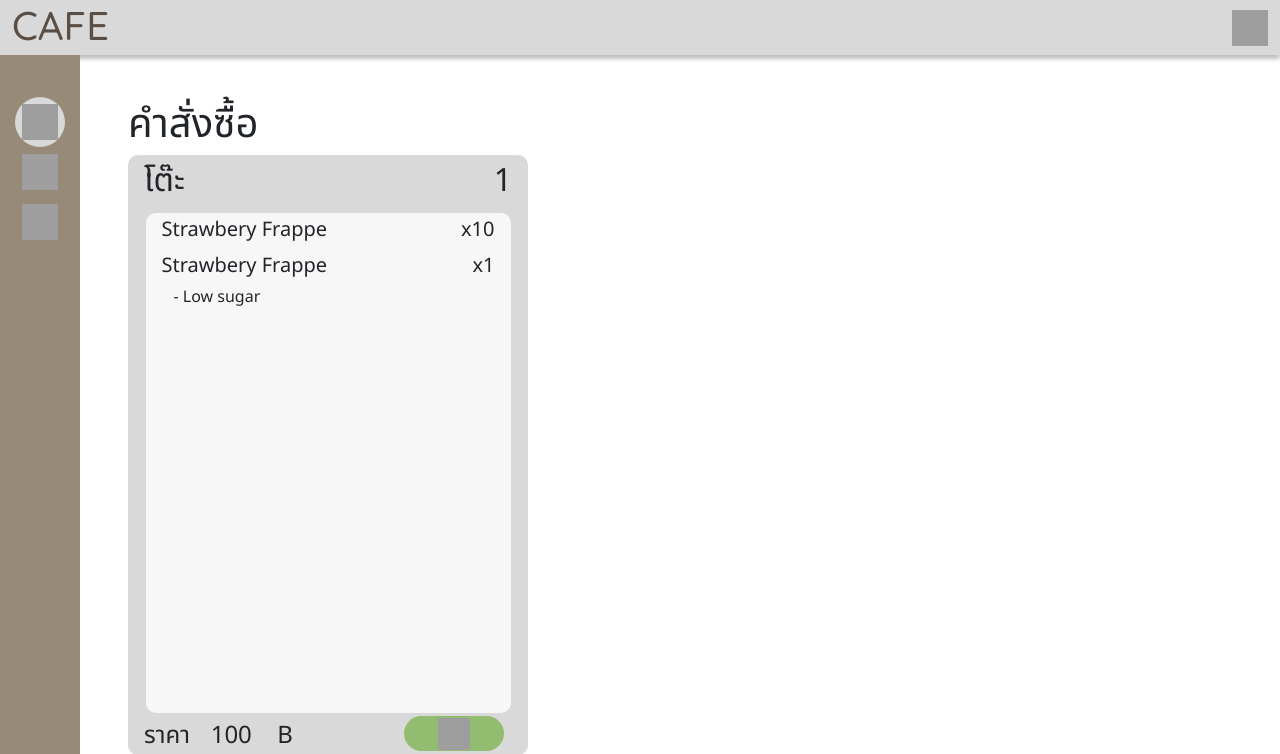
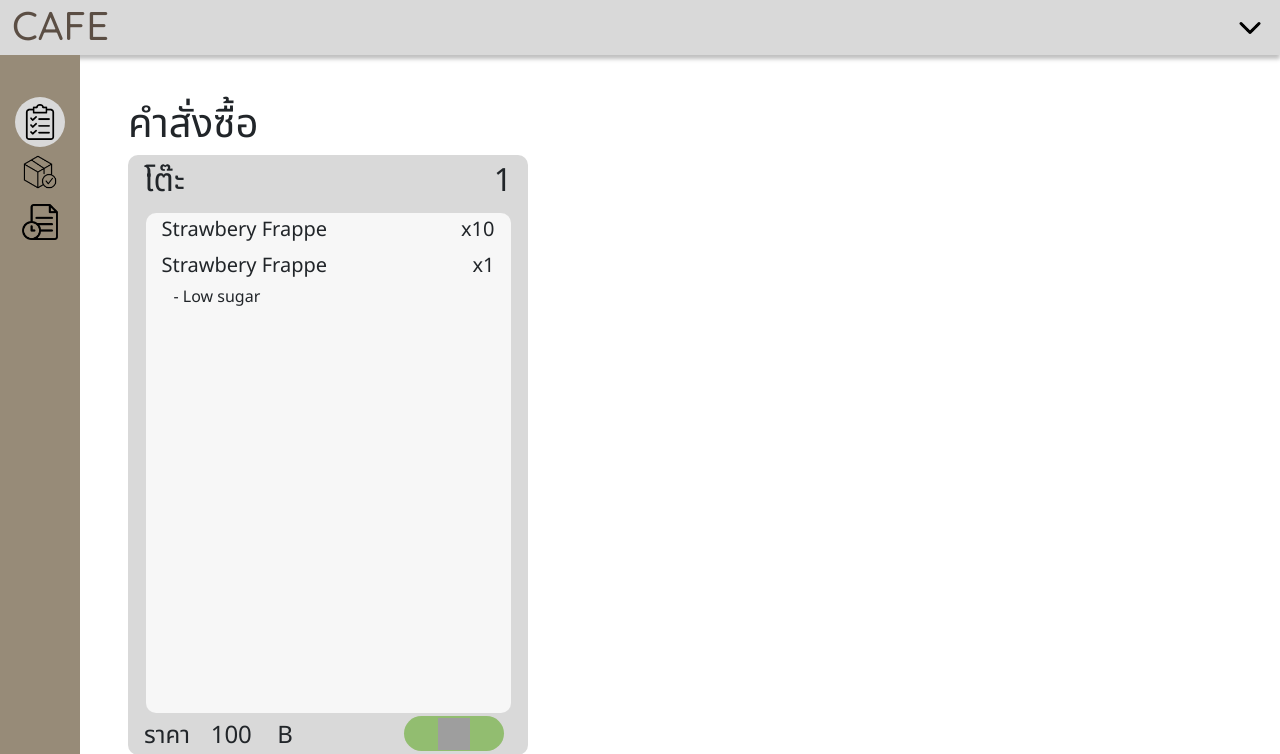
Before and after one commit to J14o7bj/projectFinal, a PHP site: page /admin/admin_index.php in a window 1280 px wide. Shown: the top 754 px of the page. Run offline with PHP 8.4, Linux system fonts and the light colour scheme; data comes from the database, SQL or seed files in the repository; some libraries are stand-ins or nearby versions; grey boxes are pictures that could not be loaded.

Commit message:
change icon

```diff
--- a/admin/admin_index.php
+++ b/admin/admin_index.php
@@ -24,22 +24,20 @@ if ($num > 0) {
     <body>
         <?php include_once('headerbar.php') ?>
 
-        <!-- Flexbox container for tabs and content -->
         <div class="containers">
 
-            <!-- Vertical tab container -->
             <div class="menubar">
                 <div class="tab">
                     <button class="tablinks" onclick="openPage(event, 'Order')">
                         <img width="36" height="36"
-                            src="https://s3-alpha-sig.figma.com/img/1ebe/74a9/111b06fc0dc7a4b7eefa077264912085?Expires=1705276800&Key-Pair-Id=APKAQ4GOSFWCVNEHN3O4&Signature=SR53IrDTuKSVlsL4VesZ86rK4P4jREzEpxjk~q3-PPaNOdo4akGACa1AQDb~b9tABBVTxAmESU~jaD-yLM6b6V2nVxh6ynNDAAqJqxOr7D-JadkZPt6CwfMmBxu8R4~UfEfltEAa5RCJaH7Zw6VyfgCDGbm9DmMtjw4nI3oSnWtgzVEdHMun~bkVreFuKs6wEuRVynpMMWAN2a8nK3RI2JnedMDN-hP0NI05eecY9q5GfSQZmRMhehlbTtl7yJEF9VnRoBcJ6o4l5TVhplOECzFGfXwkEr1uXoT6Q3sz3M3JILktrQas2JFoYmodXnNbdkFEut-z5OM8qNIw~M2tzw__"></button>
+                            src="../img/icon/clipboard.png"></button>
                     <button class="tablinks" onclick="openPage(event, 'Stock')">
                         <img width="36" height="36"
-                            src="https://s3-alpha-sig.figma.com/img/1ffa/0cc1/4111ff6cf6b0aa640c29226fc5f188f8?Expires=1705276800&Key-Pair-Id=APKAQ4GOSFWCVNEHN3O4&Signature=EeO73EfRQP2ceSOa1R2MEco7AWBgZKTdT3LA8OMjzSf01HNKKlQwHCkwllF6owFzjoFDeNt~kuPZ~soZ4pbCZ384lBCP9CvnWGYGsU6n2GAd3E5JZusaH5jF8AE0SojvR~~pqLIUBTTYmGuIHRTsD-JP0QsnSyZD5AKvCCRZXlHa6WYr2PBLG~wb7Pm123qqfarBOAO2s5vxrItGvcQCNQUETZslpjFi-cZpXLpBsKo~5j5lZLb7iEusJ6FoUquKKw2LMX4mgoB2Fw7N0oIl7zqWWClG4rQQKYn7ooS9RdCercUovqCnES7AI6G9mdAqLKbJoyXSyrehRJBC5sLWow__"></button>
+                            src="../img/icon/package.png"></button>
                     </button>
                     <button class="tablinks" onclick="openPage(event, 'History')">
                         <img width="36" height="36"
-                            src="https://s3-alpha-sig.figma.com/img/b2b5/0744/fb2216077f6b713aa28ab7c682b44962?Expires=1705276800&Key-Pair-Id=APKAQ4GOSFWCVNEHN3O4&Signature=bNl7XoBbEJQCl25fNMclEvQ8-pTQQEWPoB~VD4dfxgExeFF1pZOdQcvWfOFQDLBgCsxH2jbj2oYJhL6ty9nQNcVP~PVQbR6JOLWf84JpBWKE4WAyXUYSqvN8Lx1jqGrKEeF1f~XGnF~-wCCzyDQfBuQPlbjcTEEXY2nrwfM~iM0YQt1RJdCI~WNHQuOJ9Zzx0JzYFjWdSc3j2nk0V9nhd-JXTTY4IJoDwCGiBMMBw7ZOvy6u0OXzAIw3Qu-t8SJAhle9Ak3SjpR5ZtCVlZhuGWK014ozSHjVpQTFuLubZ9acAd~pV8k-lUL7uTMkC5HUv35iII~7a4thi8hW-4hiug__"></button>
+                            src="../img/icon/history.png"></button>
                 </div>
             </div>
 
--- a/admin/headerbar.php
+++ b/admin/headerbar.php
@@ -10,7 +10,7 @@
                     <div class="rightcenter">
                         <a class="" href="#" role="button" data-bs-toggle="dropdown" aria-expanded="false">
                             <img width="36" height="36"
-                                src="https://s3-alpha-sig.figma.com/img/b383/00e0/345d045851189cc6ff094b67026fea9d?Expires=1705276800&Key-Pair-Id=APKAQ4GOSFWCVNEHN3O4&Signature=PCqveWZdaFuH~UWxSGfhcFTs53hpRKHtmG6J9nZ9p1RpDdIRdg9rXKpXDucKRLl8k7waygQ9rnY-Hu5EMC4u4K5ujWRT6FwHeqW-s7f7ovgApz3JJhznJfuKWbDvA2G3z-R1fI6JrAsvjkQCiWUPamjkqEAyZesfXEW1wVuR1w~S9fXDnOfWDQRxL-Bgc-go0Xk7a17S58dzY8enRvH8I6Kia5BEMpwKFcrUEg-bwhgMW7G71~fKX7KulvlRw8zQC-pbMGvNyH8Y59L9vbV7gKuXCeS61o3BNP-ad70EDd~f2chNeUp9XM3h-EbfreJGUwOYKOO6DHWoSgbtHfnYxA__">
+                                src="../img/icon/down.png">
                         </a>
                         <ul class="dropdown-menu">
                             <li><a class="dropdown-item" href="admin_index.php">Home</a></li>
```
